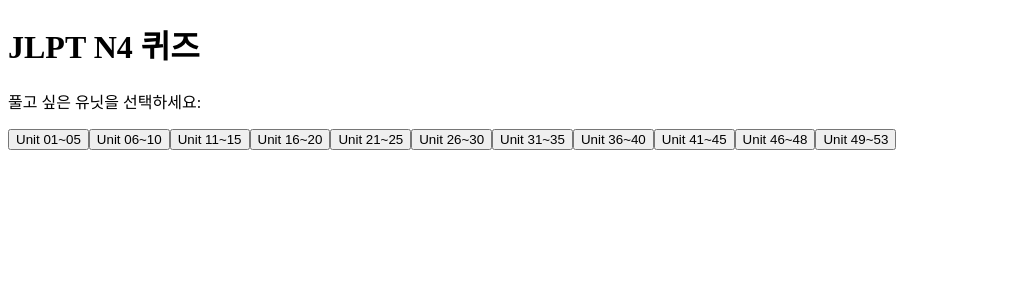
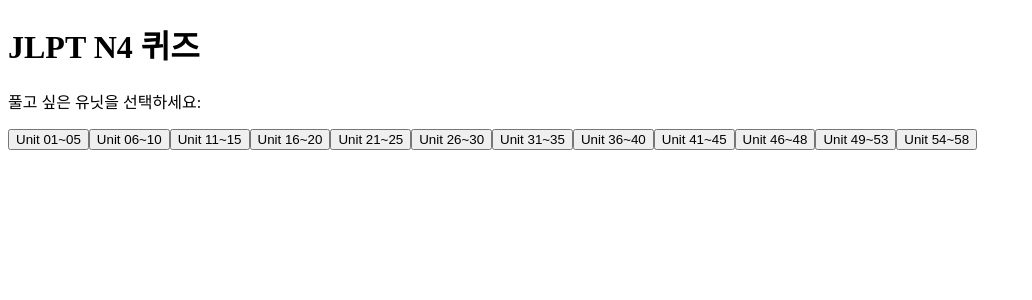
Before and after one commit to kyomusyugi/JLPT_N4, a Next.js app: page / in a window 1280 px wide. Shown: the top 300 px of the page, without its empty margins (0-1032 px from the left). Built offline with nearby package versions, Linux system fonts and the light colour scheme.

Commit message:
Update page.tsx

```diff
--- a/app/page.tsx
+++ b/app/page.tsx
@@ -12,6 +12,7 @@
 import { words_41_45 } from "@/lib/words_41_45";
 import { words_46_48 } from "@/lib/words_46_48";
 import { words_49_53 } from "@/lib/words_49_53";
+import { words_54_58 } from "@/lib/words_54_58";
 import QuizPage from "@/components/quizpage";
 
 const units = {
@@ -26,6 +27,7 @@
   "Unit 41~45": words_41_45,
   "Unit 46~48": words_46_48,
   "Unit 49~53": words_49_53,
+  "Unit 54~58": words_54_58,
 };
 
 export default function HomePage() {
```
